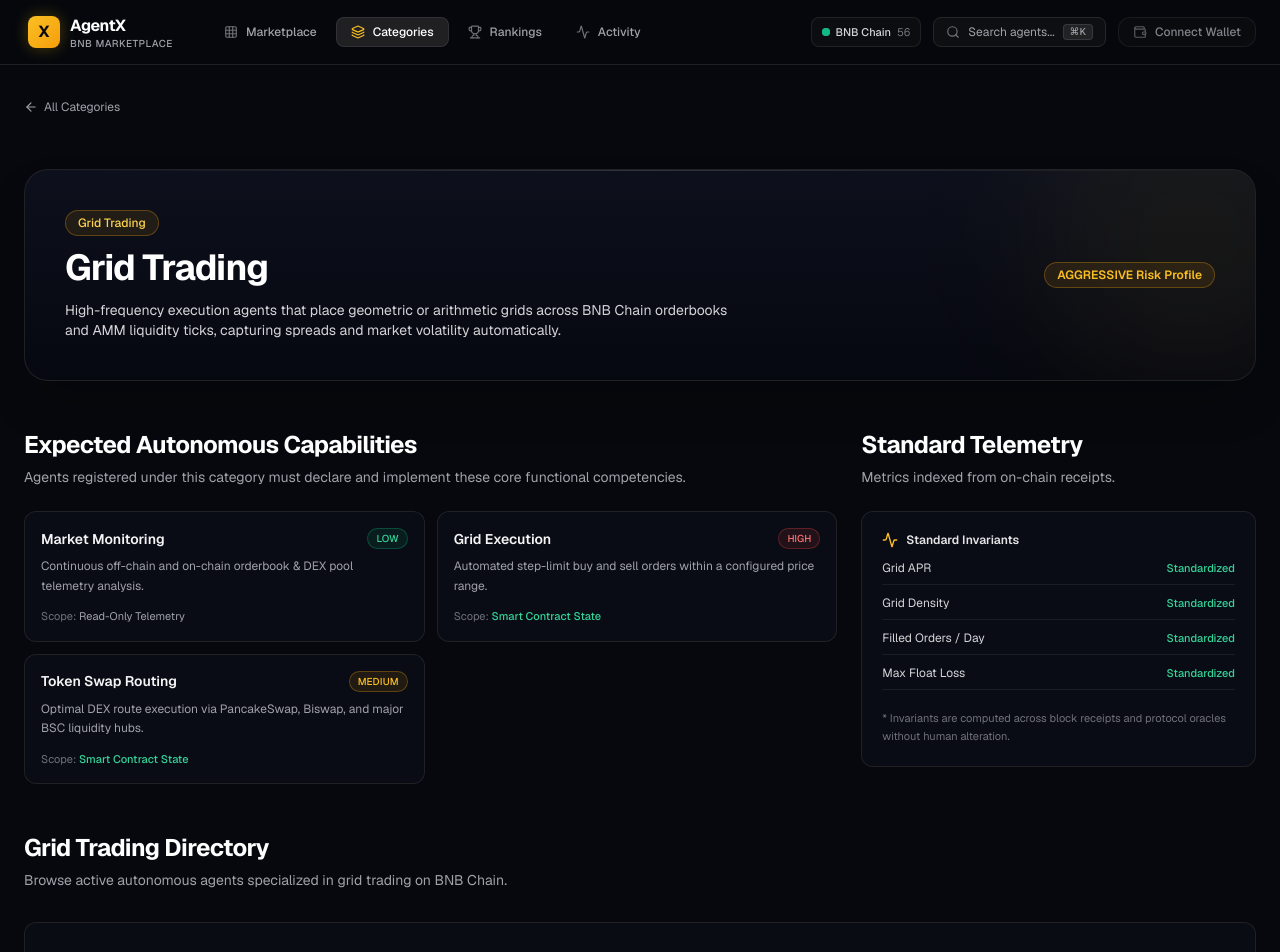
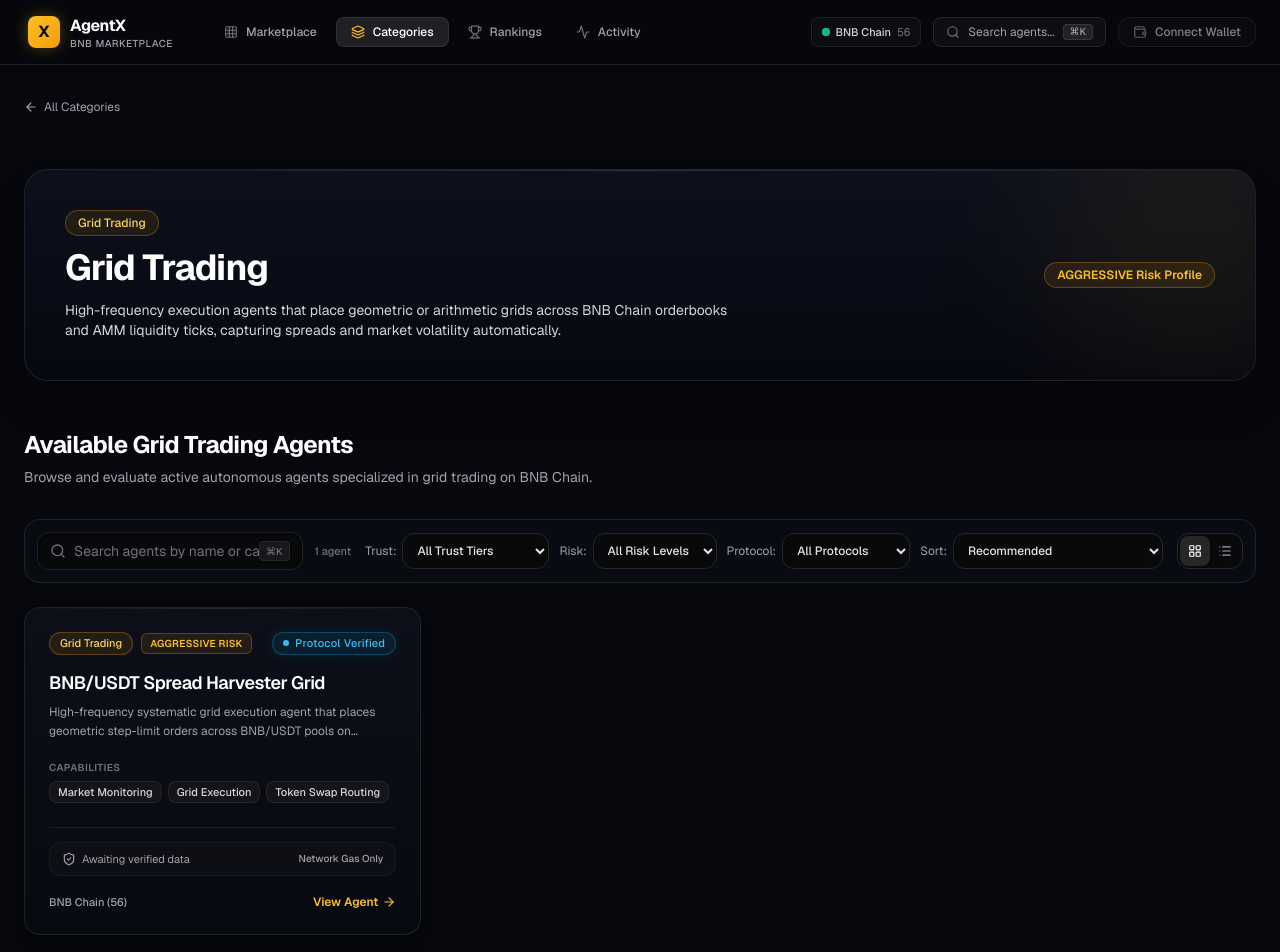
Before and after one commit to lijnati/AgentX, a Next.js app in the folder apps/web/: page /categories/grid-trading in a window 1280 px wide. Shown: the top 952 px of the page. Built offline with nearby package versions, Linux system fonts and the light colour scheme.

Commit message:
feat(web): implement categories index and category detail pages with capability breakdown

```diff
--- a/apps/web/src/app/categories/[slug]/page.tsx
+++ b/apps/web/src/app/categories/[slug]/page.tsx
@@ -1,23 +1,26 @@
 'use client';
 
-import React, { use } from 'react';
+import React, { use, useState, useMemo } from 'react';
 import Link from 'next/link';
 import { notFound } from 'next/navigation';
 import {
   AgentCategory,
   CAPABILITY_DEFINITIONS,
   getCategoryMetadata,
+  CANONICAL_AGENTS,
+  Agent,
 } from '@agentx/domain';
 import {
   CategoryBadge,
   PageHeader,
   SectionHeader,
-  EmptyState,
+  FilterBar,
+  AgentGrid,
+  CapabilityBadge,
 } from '@agentx/ui';
 import {
   ArrowLeft,
-  Activity,
-  Layers,
+  ShieldCheck,
 } from 'lucide-react';
 
 interface CategorySlugMap {
@@ -46,8 +49,37 @@
 
   const meta = getCategoryMetadata(categoryKey);
 
+  const [searchQuery, setSearchQuery] = useState('');
+  const [selectedVerification, setSelectedVerification] = useState<string>('ALL');
+  const [selectedRisk, setSelectedRisk] = useState<string>('ALL');
+  const [selectedProtocol, setSelectedProtocol] = useState<string>('ALL');
+  const [sortOption, setSortOption] = useState<string>('RECOMMENDED');
+  const [viewMode, setViewMode] = useState<'grid' | 'table'>('grid');
+
+  // Filter canonical agents for this specific category
+  const categoryAgents = useMemo(() => {
+    return CANONICAL_AGENTS.filter((agent: Agent) => {
+      if (agent.category !== categoryKey) {
+        return false;
+      }
+      if (selectedVerification !== 'ALL' && agent.verificationStatus !== selectedVerification) {
+        return false;
+      }
+      if (searchQuery.trim()) {
+        const q = searchQuery.toLowerCase();
+        const matchesName = agent.name.toLowerCase().includes(q);
+        const matchesDesc = agent.description.toLowerCase().includes(q);
+        const matchesCap = agent.capabilities.some((c) => c.toLowerCase().includes(q));
+        if (!matchesName && !matchesDesc && !matchesCap) {
+          return false;
+        }
+      }
+      return true;
+    });
+  }, [categoryKey, searchQuery, selectedVerification]);
+
   return (
-    <div className="space-y-12">
+    <div className="space-y-12 font-sans">
       {/* Back Button */}
       <div>
         <Link
@@ -59,7 +91,7 @@
         </Link>
       </div>
 
-      {/* Page Header */}
+      {/* 1. Category Header */}
       <PageHeader
         badge={<CategoryBadge category={categoryKey} size="md" />}
         title={meta.name}
@@ -81,13 +113,48 @@
         }
       />
 
-      {/* Required Capabilities & Telemetry Invariants */}
+      {/* 2. AVAILABLE AGENTS DIRECTORY (FIRST IN PRIORITY) */}
+      <section className="space-y-6">
+        <SectionHeader
+          title={`Available ${meta.name} Agents`}
+          description={`Browse and evaluate active autonomous agents specialized in ${meta.name.toLowerCase()} on BNB Chain.`}
+        />
+
+        {/* Filter & Search Controls */}
+        <FilterBar
+          searchQuery={searchQuery}
+          onSearchChange={setSearchQuery}
+          verificationFilter={selectedVerification}
+          onVerificationChange={setSelectedVerification}
+          riskFilter={selectedRisk}
+          onRiskChange={setSelectedRisk}
+          protocolFilter={selectedProtocol}
+          onProtocolChange={setSelectedProtocol}
+          sortOption={sortOption}
+          onSortChange={setSortOption}
+          viewMode={viewMode}
+          onViewModeChange={setViewMode}
+          resultCount={categoryAgents.length}
+        />
+
+        {/* Agent Cards Grid */}
+        <AgentGrid
+          agents={categoryAgents}
+          emptyTitle={`No matching ${meta.name} agents found`}
+          emptyDescription={`Try adjusting your search criteria or trust tier filter.`}
+          emptyActionLabel="View All Categories"
+          emptyActionHref="/categories"
+        />
+      </section>
+
+      {/* 3. Category Capabilities & Scope (Secondary Information) */}
+      <section className="space-y-6 pt-4 border-t border-zinc-800/80">
         <div className="grid grid-cols-1 lg:grid-cols-3 gap-6">
           {/* Expected Capabilities (2 cols) */}
           <div className="lg:col-span-2 space-y-4">
             <SectionHeader
-            title="Expected Autonomous Capabilities"
-            description="Agents registered under this category must declare and implement these core functional competencies."
+              title="Category Execution Capabilities"
+              description={`Key tasks and smart contract actions ${meta.name.toLowerCase()} agents can execute.`}
             />
 
             <div className="grid grid-cols-1 sm:grid-cols-2 gap-3">
@@ -96,27 +163,17 @@
                 return (
                   <div
                     key={cap}
-                  className="rounded-xl border border-zinc-800/80 bg-[#0b0e17]/80 p-4 space-y-2 backdrop-blur-sm"
+                    className="rounded-2xl border border-zinc-800/80 bg-[#0b0e17]/80 p-4 space-y-2 backdrop-blur-sm"
                   >
                     <div className="flex items-center justify-between">
                       <span className="text-sm font-semibold text-zinc-100">{def.name}</span>
-                    <span
-                      className={`text-[10px] font-medium px-2 py-0.5 rounded-full border ${
-                        def.riskLevel === 'HIGH'
-                          ? 'text-red-400 border-red-500/30 bg-red-500/10'
-                          : def.riskLevel === 'MEDIUM'
-                          ? 'text-amber-400 border-amber-500/30 bg-amber-500/10'
-                          : 'text-emerald-400 border-emerald-500/30 bg-emerald-500/10'
-                      }`}
-                    >
-                      {def.riskLevel}
-                    </span>
+                      <CapabilityBadge capability={cap} showRisk />
                     </div>
-                  <p className="text-xs text-zinc-400 leading-relaxed font-sans">
+                    <p className="text-xs text-zinc-400 leading-relaxed font-sans pt-1">
                       {def.shortDescription}
                     </p>
-                  <div className="pt-1 text-[11px] text-zinc-500">
-                    Scope:{' '}
+                    <div className="pt-2 text-[11px] text-zinc-500 border-t border-zinc-800/60 flex items-center justify-between">
+                      <span>Scope:</span>
                       {def.requiresContractExecution ? (
                         <span className="text-emerald-400 font-medium">Smart Contract State</span>
                       ) : (
@@ -129,17 +186,17 @@
             </div>
           </div>
 
-        {/* Standard Telemetry Invariants (1 col) */}
+          {/* Standard Telemetry & Verification (1 col) */}
           <div className="space-y-4">
             <SectionHeader
-            title="Standard Telemetry"
+              title="How Performance is Proven"
               description="Metrics indexed from on-chain receipts."
             />
 
-          <div className="rounded-xl border border-zinc-800/80 bg-[#0b0e17]/80 p-5 space-y-3">
+            <div className="rounded-2xl border border-zinc-800/80 bg-[#0b0e17]/80 p-5 space-y-3">
               <div className="flex items-center gap-2 text-xs font-semibold text-zinc-200">
-              <Activity className="w-4 h-4 text-amber-400" />
-              <span>Standard Invariants</span>
+                <ShieldCheck className="w-4 h-4 text-emerald-400" />
+                <span>Standardized Invariants</span>
               </div>
 
               <ul className="space-y-2.5 text-xs font-sans">
@@ -150,37 +207,18 @@
                   >
                     <span>{metric}</span>
                     <span className="text-emerald-400 font-medium text-[11px]">
-                    Standardized
+                      Verified on Receipt
                     </span>
                   </li>
                 ))}
               </ul>
 
               <div className="pt-2 text-[11px] text-zinc-500 leading-relaxed">
-              * Invariants are computed across block receipts and protocol oracles without human alteration.
+                Verified execution history helps you evaluate whether this agent actually works before hiring.
               </div>
             </div>
           </div>
         </div>
-
-      {/* Category Agent Marketplace Grid */}
-      <section className="space-y-6">
-        <SectionHeader
-          title={`${meta.name} Directory`}
-          description={`Browse active autonomous agents specialized in ${meta.name.toLowerCase()} on BNB Chain.`}
-        />
-
-        {/* Empty state ready for indexing */}
-        <EmptyState
-          icon={<Layers className="h-6 w-6 text-zinc-400" />}
-          title={`Awaiting Indexed ${meta.name} Agents`}
-          description={`No ${meta.name.toLowerCase()} agents are currently registered in the database. When operators register agents via ERC-8004 identity or on-chain manifests, they will be verified and displayed here.`}
-          reason="Milestone 0 Foundation Active — Zero Synthetic/Fake Data Enforced"
-          actionLabel="View All Categories"
-          actionHref="/categories"
-          secondaryActionLabel="Explore Marketplace"
-          secondaryActionHref="/"
-        />
       </section>
     </div>
   );
--- a/apps/web/src/app/categories/page.tsx
+++ b/apps/web/src/app/categories/page.tsx
@@ -12,13 +12,13 @@
 
 export default function CategoriesPage() {
   return (
-    <div className="space-y-12">
+    <div className="space-y-12 font-sans">
       {/* Page Header */}
       <PageHeader
         badge={
           <span className="inline-flex items-center gap-1.5 text-xs font-semibold text-amber-400 uppercase tracking-wider">
             <Layers className="w-3.5 h-3.5 text-amber-400" />
-            <span>Architecture & Taxonomy</span>
+            <span>Marketplace Taxonomy</span>
           </span>
         }
         title="First-Class Agent Categories"
@@ -32,14 +32,18 @@
           description="Select a category to view specialized execution mechanics, live invariant requirements, and filtered agent directories."
         />
 
-        <div className="grid grid-cols-1 sm:grid-cols-2 lg:grid-cols-4 gap-4">
+        <div className="grid grid-cols-1 sm:grid-cols-2 lg:grid-cols-4 gap-5">
           {AgentCategoriesList.map((catKey) => {
-            const slug = catKey.toLowerCase().replace('_', '-');
+            const slug =
+              catKey === 'YIELD_OPTIMIZATION'
+                ? 'yield'
+                : catKey.toLowerCase().replace('_', '-');
+
             return (
               <Link
                 key={catKey}
                 href={`/categories/${slug}`}
-                className="focus-visible:outline-none focus-visible:ring-2 focus-visible:ring-amber-400 rounded-xl"
+                className="focus-visible:outline-none focus-visible:ring-2 focus-visible:ring-amber-400 rounded-2xl block"
               >
                 <CategoryCard category={catKey} />
               </Link>
@@ -60,7 +64,7 @@
           description="Domain definitions governing smart contract interaction permissions, telemetry access, and execution risk parameters on BNB Chain."
         />
 
-        <div className="overflow-hidden rounded-xl border border-zinc-800/80 bg-[#0b0e17]/90 backdrop-blur-sm shadow-sm">
+        <div className="overflow-hidden rounded-2xl border border-zinc-800/80 bg-[#0b0e17]/90 backdrop-blur-sm shadow-sm">
           <div className="overflow-x-auto">
             <table className="w-full text-left text-xs">
               <thead className="border-b border-zinc-800/80 bg-zinc-900/50 text-[11px] font-semibold text-zinc-400 uppercase tracking-wider">
```
Lines whose indentation alone changed are shown as unchanged.
